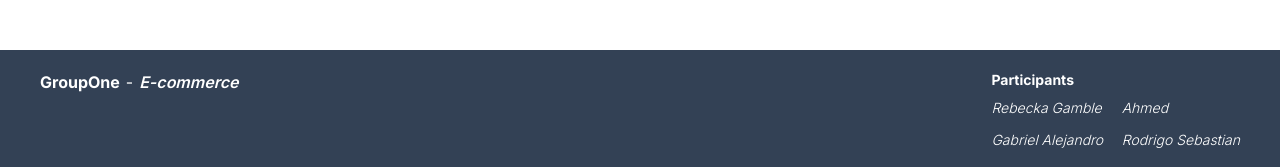
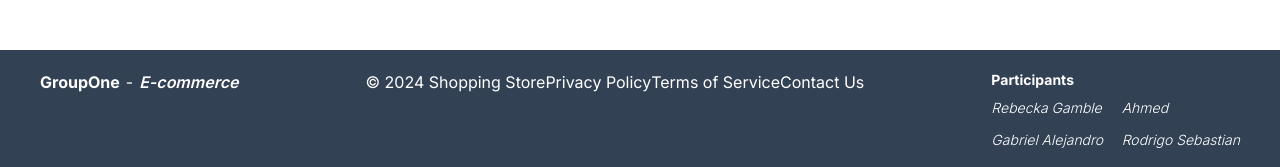
Before and after one commit to RebeckaGamble/E-handel-1, a Next.js app: page / in a window 1280 px wide. Shown: the part 750-917 px from the top of the page. Built offline with nearby package versions, Linux system fonts and the light colour scheme; no server answers.

Commit message:
Some changes

```diff
--- a/src/app/components/footer/Footer.js
+++ b/src/app/components/footer/Footer.js
@@ -11,6 +11,22 @@ function Footer() {
           </Link>
           -<p className="italic font-semibold">E-commerce</p>
         </div>
+
+        <div className="flex flex-row between">
+          <p>© 2024 Shopping Store</p>
+          <ul className="flex flex-row">
+            <li>
+              <a href="#">Privacy Policy</a>
+            </li>
+            <li>
+              <a href="#">Terms of Service</a>
+            </li>
+            <li>
+              <a href="#contact">Contact Us</a>
+            </li>
+          </ul>
+        </div>
+
         <div className="text-sm pt-6 sm:pt-0">
           <h3 className="font-bold pb-2">Participants</h3>
           <ul className="grid grid-cols-2 items-center gap-3 italic font-light">
```
